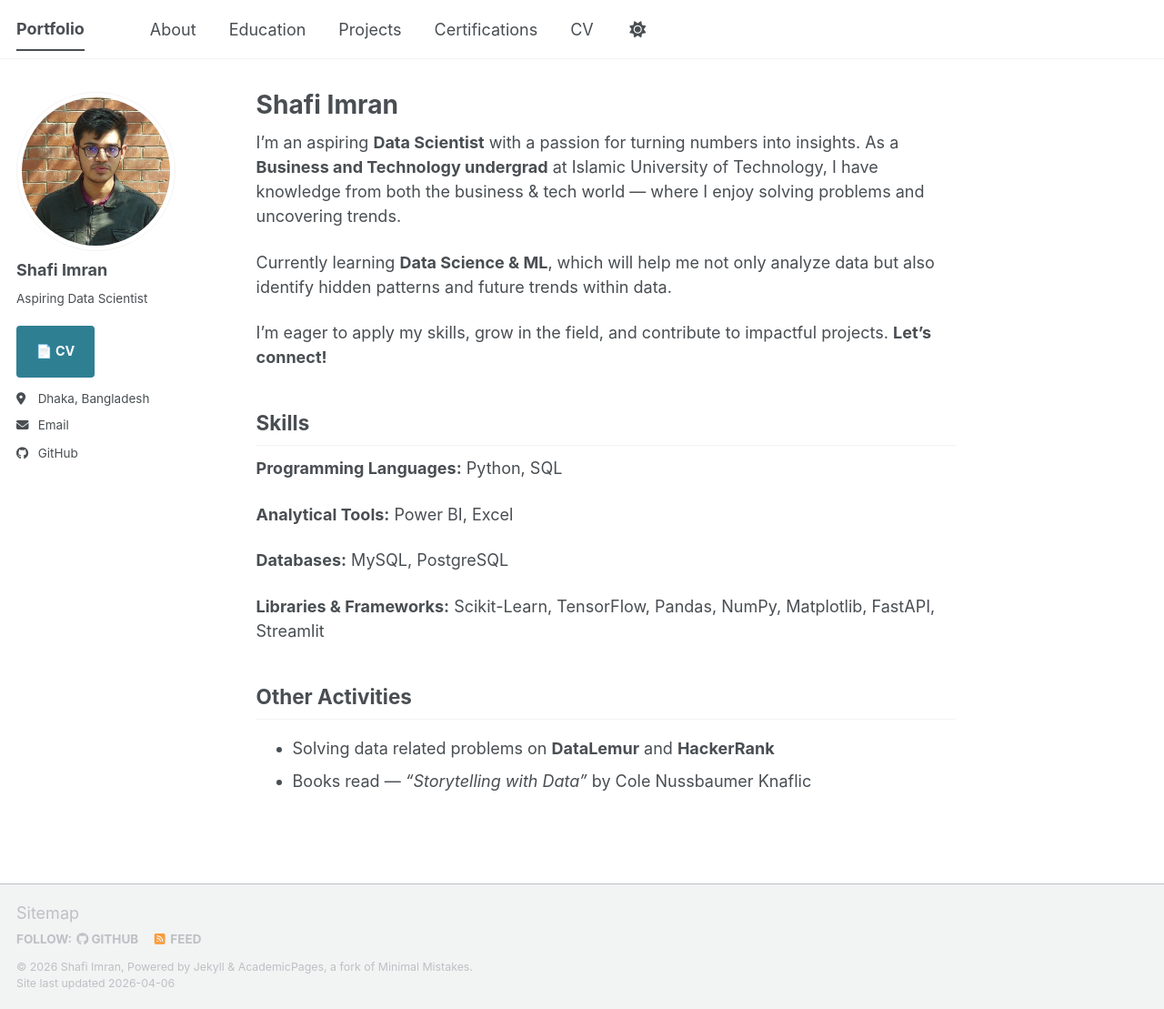
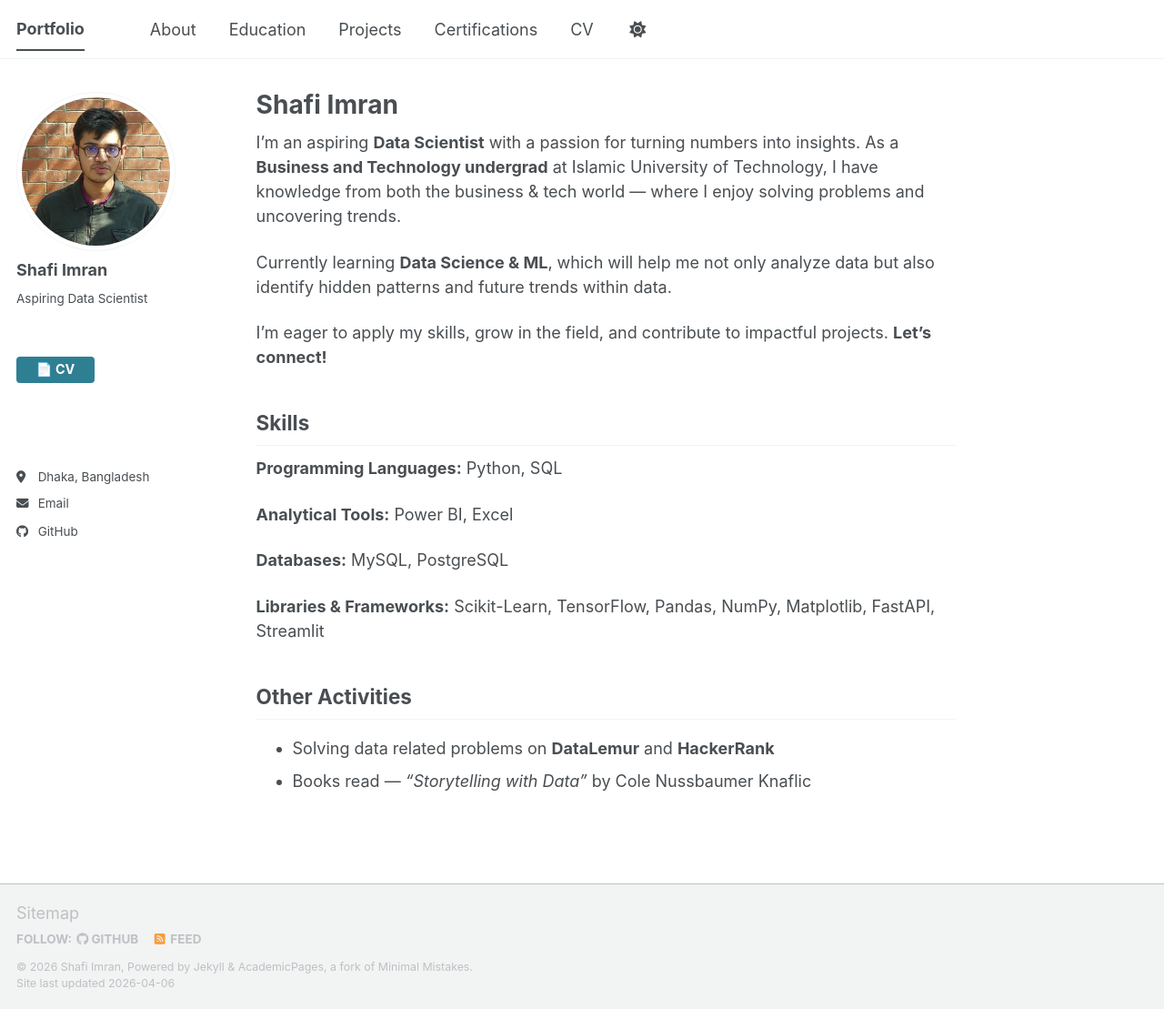
Before and after one commit to shafiimran/shafiimran.github.io, a Jekyll site: the page built from _pages/about.md, in a window 1280 px wide and 1109 px high. Shown: the whole window at 91% size. Built offline with Jekyll 4.4.1, drawn with Linux system fonts in a browser that asks for light colours; a script bundle is joined from its source files by our own code; library files that are not in the unit come from our copies.

Commit message:
Update author CV margins and button padding for improved layout

```diff
--- a/assets/css/main.scss
+++ b/assets/css/main.scss
@@ -46,13 +46,13 @@
 
 
 .author__cv {
-  margin-top: 0.5rem;
-  margin-bottom: 0.5rem;
+  margin-top: 3rem;
+  margin-bottom: 5rem;
 }
 
 .author__cv .btn {
   width: auto;
-  padding: 1.2rem 1.2rem;
+  padding: 0.4rem 1.2rem;
   font-size: 0.8rem;
   display: inline-block;
 }
```
